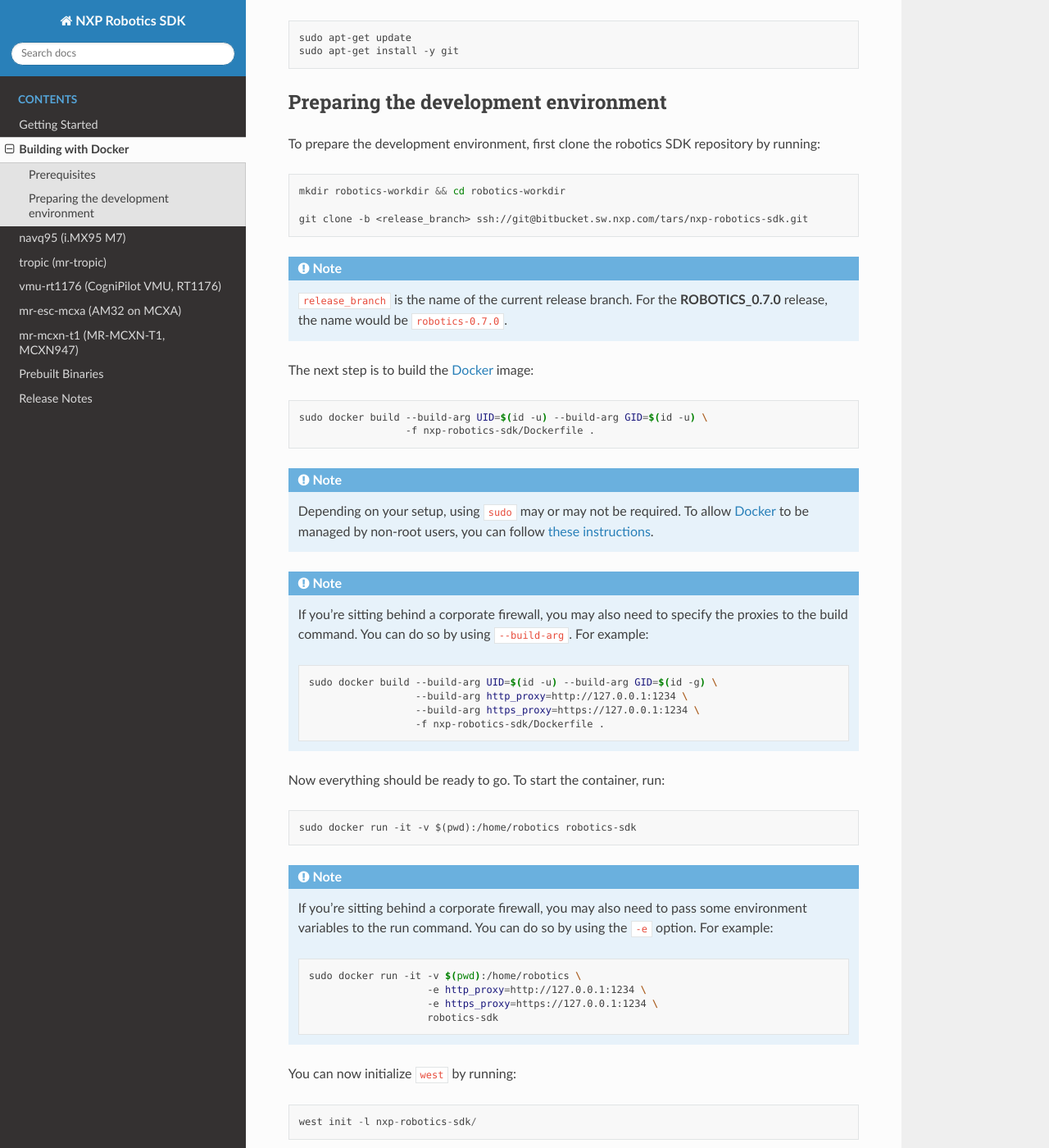
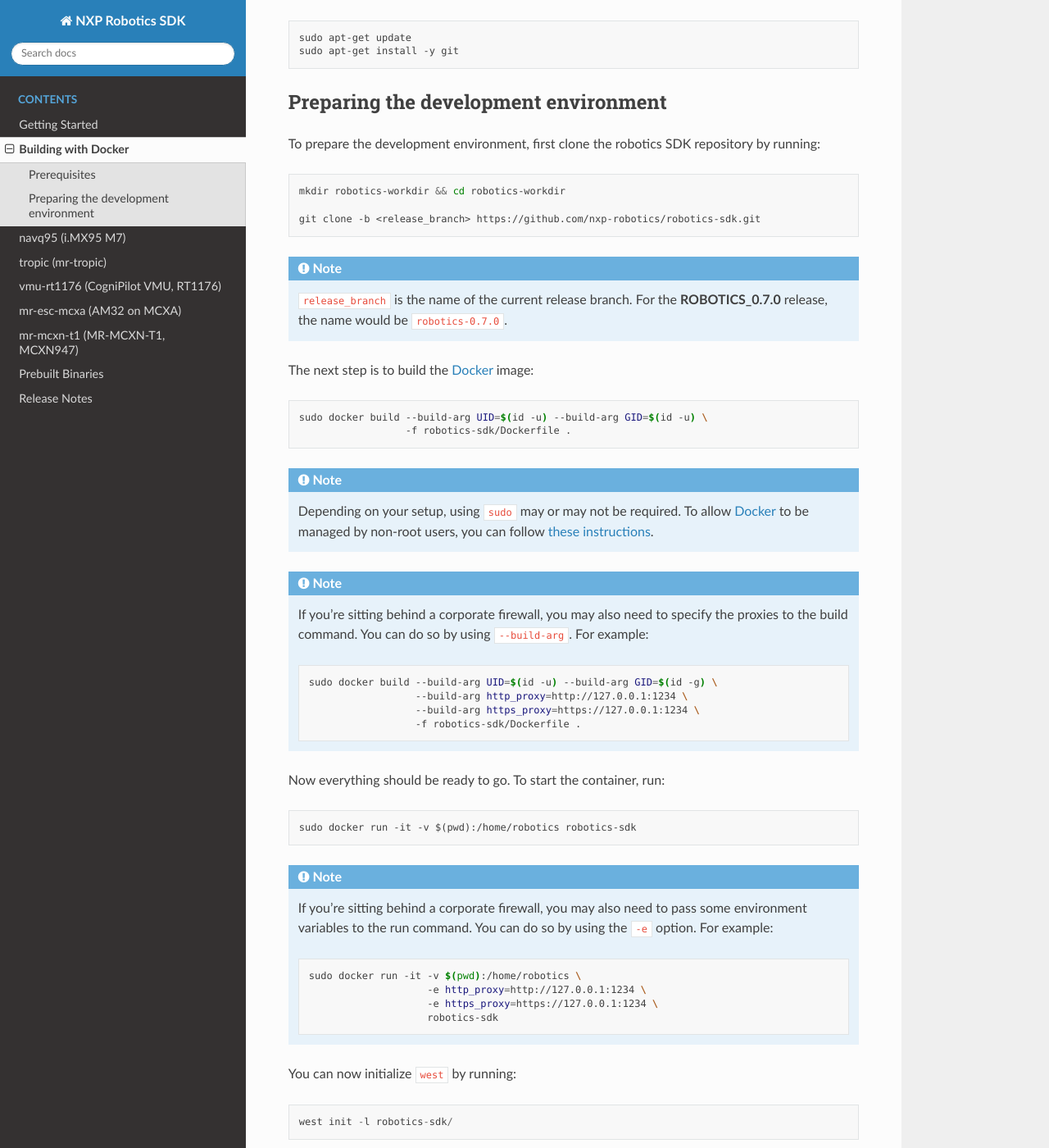
Before and after one commit to NXP-Robotics/robotics-sdk, a Sphinx documentation site: the page built from docs/building_with_docker.rst, in a window 1280 px wide and 1400 px high, scrolled down 450 px. Shown: the whole window at 82% size. Built offline with Sphinx 7.4.7 and the Read the Docs theme 3.1.0, drawn with Linux system fonts in a browser that asks for light colours.

Commit message:
robotics-sdk: change project name and Github URL
Moving from github.com/nxp-mobilerobotics to github.com/nxp-robotics

Signed-off-by: Alex Porosanu <alexandru.porosanu@nxp.com>

```diff
--- a/docs/boards/navq95.rst
+++ b/docs/boards/navq95.rst
@@ -8,7 +8,7 @@
 .. note::
 
    NavQ95 PX4 support is built from NXP's public PX4 fork
-   (``NXP-Robotics/PX4-Autopilot``, board ``imx95``), cloned over HTTPS with no
+   (``NXP-Robotics/robotics-PX4-Autopilot``, board ``imx95``), cloned over HTTPS with no
    credentials required. See ``manifests/px4/navq95.yml`` for the pinned
    remote and revision.
 
--- a/docs/building_with_docker.rst
+++ b/docs/building_with_docker.rst
@@ -33,7 +33,7 @@
 
    mkdir robotics-workdir && cd robotics-workdir
 
-   git clone -b <release_branch> ssh://git@bitbucket.sw.nxp.com/tars/nxp-robotics-sdk.git
+   git clone -b <release_branch> https://github.com/nxp-robotics/robotics-sdk.git
 
 .. note::
 
@@ -45,7 +45,7 @@
 .. code-block:: bash
 
    sudo docker build --build-arg UID=$(id -u) --build-arg GID=$(id -u) \
-                     -f nxp-robotics-sdk/Dockerfile .
+                     -f robotics-sdk/Dockerfile .
 
 .. note::
 
@@ -64,7 +64,7 @@
       sudo docker build --build-arg UID=$(id -u) --build-arg GID=$(id -g) \
                         --build-arg http_proxy=http://127.0.0.1:1234 \
                         --build-arg https_proxy=https://127.0.0.1:1234 \
-                        -f nxp-robotics-sdk/Dockerfile .
+                        -f robotics-sdk/Dockerfile .
 
 Now everything should be ready to go. To start the container, run:
 
@@ -89,7 +89,7 @@
 
 .. code-block::
 
-   west init -l nxp-robotics-sdk/
+   west init -l robotics-sdk/
 
 If everything went well, you should be able to list all of the available platforms
 by running:
--- a/docs/getting_started.rst
+++ b/docs/getting_started.rst
@@ -22,7 +22,7 @@
 
 * **Python 3.10+** and ``west`` (``pip install west pyyaml``)
 * **Git** (all manifests pin public remotes cloned over HTTPS, e.g. the
-  NavQ95 PX4 fork ``https://github.com/NXP-Robotics/PX4-Autopilot.git``)
+  NavQ95 PX4 fork ``https://github.com/nxp-robotics/robotics-PX4-Autopilot.git``)
 * **CMake** (>= 3.20) and **Ninja**
 
 PX4 targets (NuttX firmware)
@@ -75,7 +75,7 @@
 
 .. code-block:: console
 
-   west init -m <URL-of-nxp-robotics-sdk> ws
+   west init -m <URL-of-robotics-sdk> ws
    cd ws
 
 .. note::
```
Also changed, not shown: README.md (+13 -13 lines), west.yml (+8 -8 lines), 11 other files.
